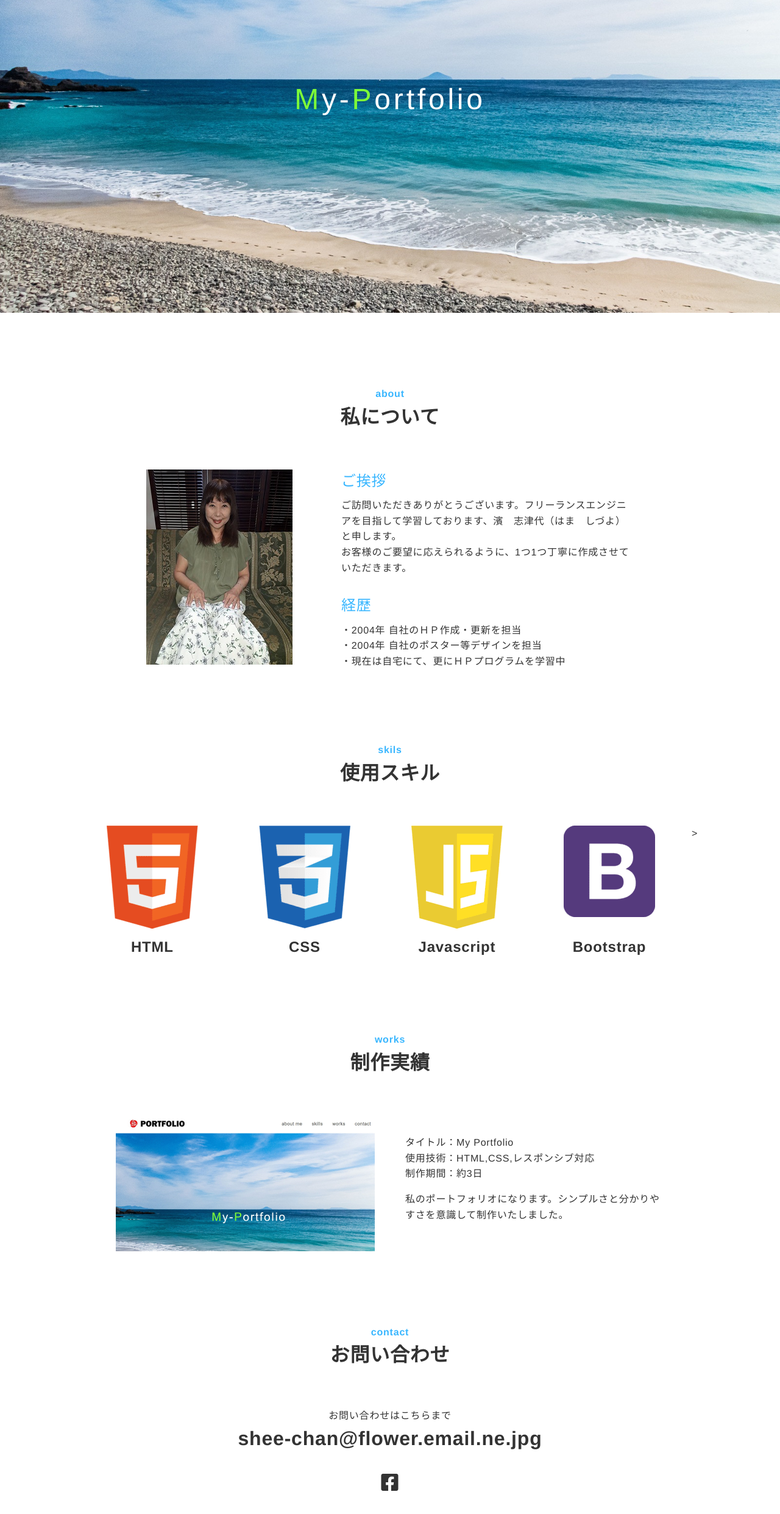
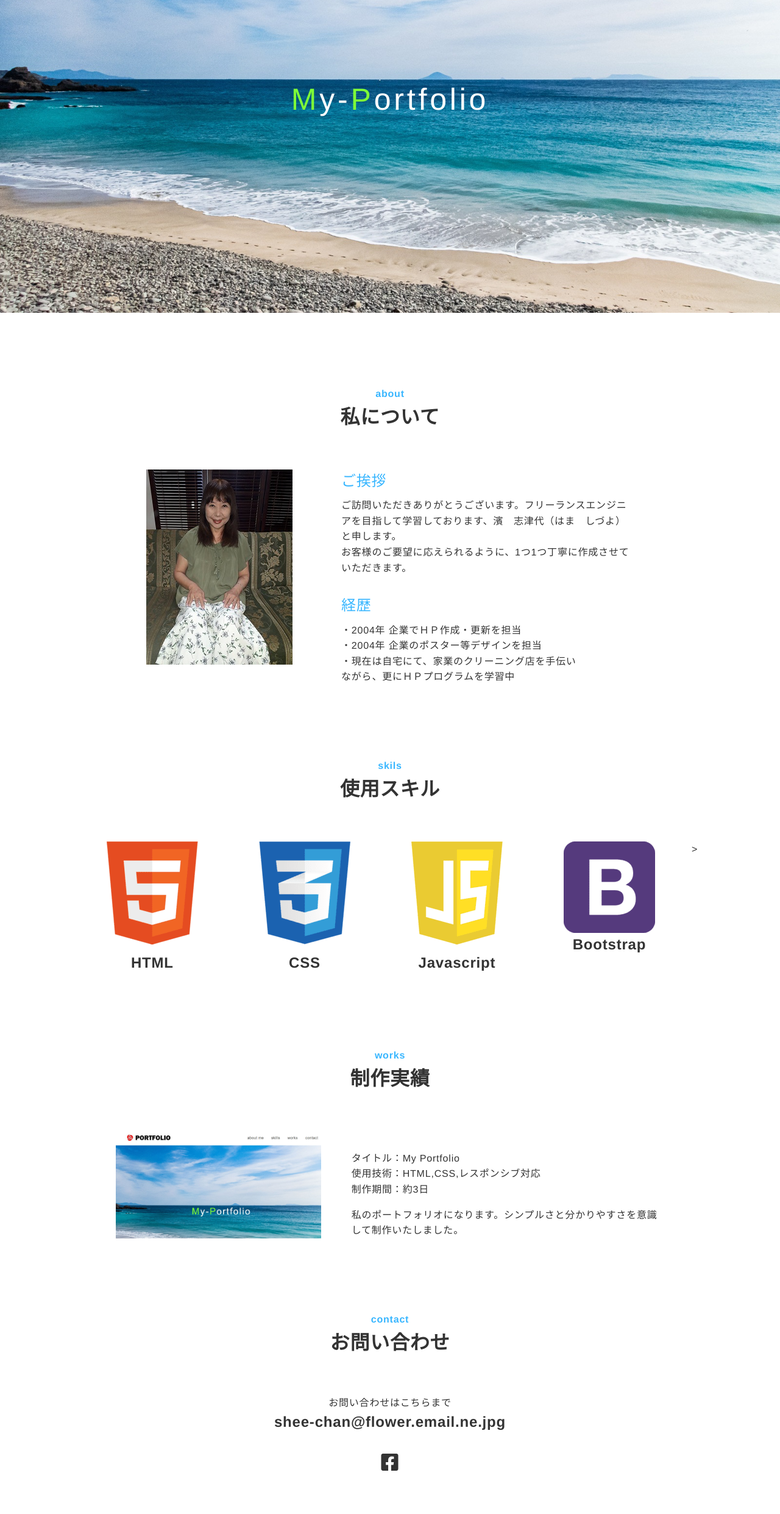
Before and after one commit to sheechan0622/sheechan0622.github.io, a plain HTML site: page index.html in a window 1280 px wide. Shown: the part 267-2750 px from the top of the page at 61% size. Drawn offline with Linux system fonts and the light colour scheme.

Commit message:
Add files via upload

```diff
--- a/css/style.css
+++ b/css/style.css
@@ -3,8 +3,7 @@ hthtml {
 }
 @media screen and (min-width: 768px) {
   html {
-    font-size: 16px;
-  }
+    font-size: 16px}
 }
 a {
   color: #333;
@@ -73,14 +72,20 @@ a {
   display: flex;
   justify-content: center;
   align-items: center;
-  font-size: 3rem;
+  font-size: 50px;
   height: 100%;
   letter-spacing: 0.3rem;
   color: white;
+  font-size: 50px;
 }
 
 .firstview-massage .blue {
-  color: #7eff38
+  color: #7eff38;
+  font-size: 50px;
+
+
+
+
 }
 
 @media screen and (min-width: 768px) {
@@ -225,7 +230,7 @@ margin-top: 40px;
 .work-text {
 margin-top: 2rem;
 padding: 0 16px;
-width:50%;
+width: auto;
 }
 
 .work-title {
@@ -283,7 +288,7 @@ width:50%;
 }
 
 .contact-mail {
-  font-size: 2rem;
+  font-size: 1.5rem;
   font-weight: bold;
 }
 
--- a/index.html
+++ b/index.html
@@ -74,13 +74,13 @@
               <ul class="career-list">
                 <li class="career-item">
                      <li class="career-item">
-                  ・2004年 自社のＨＰ作成・更新を担当
+                  ・2004年 企業でＨＰ作成・更新を担当
                 </li>
                 <li class="career-item">
-                  ・2004年 自社のポスター等デザインを担当
+                  ・2004年 企業のポスター等デザインを担当
                 </li>
                 <li class="career-item">
-                  ・現在は自宅にて、更にＨＰプログラムを学習中
+                  ・現在は自宅にて、家業のクリーニング店を手伝い<br>ながら、更にＨＰプログラムを学習中
                 </li>
               </ul>
             </div>
@@ -114,7 +114,7 @@
           <h3 class="skill-name">Javascript</h3></li>
          <li class="skill-item">
           <div class="skill-image">
-            <img src="image/logo-bootstrap.png" alt="bootstrap">
+            <img src="image/logo-bootstrap.png" alt="bootstrap"
           </div>
           <h3 class="skill-name">Bootstrap</h3>
         </li>>
@@ -157,7 +157,7 @@
         <p class="contact-mail">shee-chan@flower.email.ne.jpg</p>
       </div>
         <div class="icon-area">
-          <p><a href="https://www.facebook.com/shizuyo.hama/about_overview" target="_blank"><i class="fab fa-facebook-square"></i></a>
+          <p><a href="https://www.facebook.com/shizuyo.hama/about_overview"><i class="fab fa-facebook-square"></i></a>
 
 
           </div>
```
